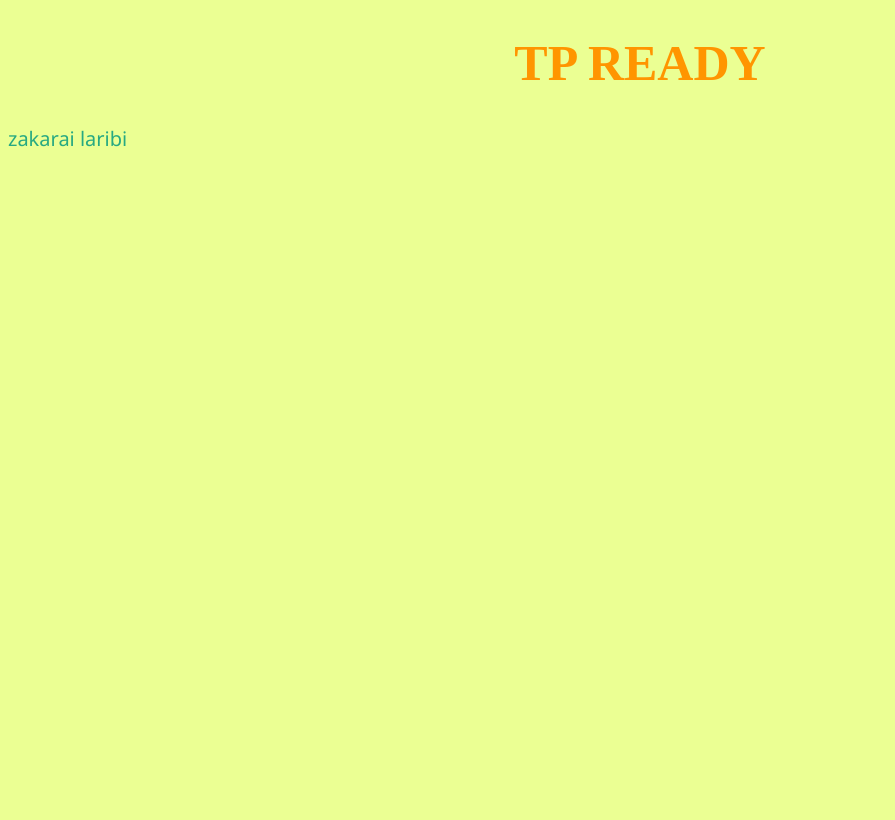
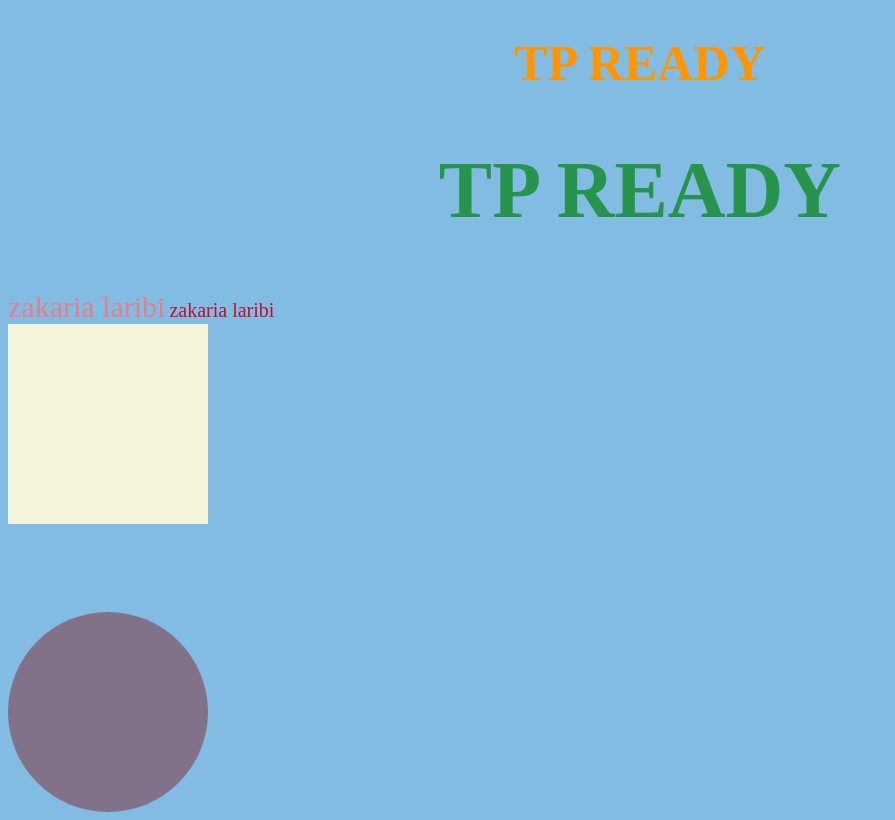
Before and after one commit to Zakaria-laribi/tpgestionel, a plain HTML site: page index.html in a window 1280 px wide. Shown: the whole page, without its empty margins (0-895 px from the left). Drawn offline with Linux system fonts and the light colour scheme.

Commit message:
principe sur div

```diff
--- a/index.css
+++ b/index.css
@@ -1,18 +1,48 @@
-h1{
+.premierh1 {
     font-size: 50px;
     text-align: center;
     color: rgb(255, 149, 0);
+
+}
+.deuxiemeh1 {
+    font-size: 80px;
+    text-align: center;
+    color: rgb(39, 148, 77);
+
 }
 
-
-span{
-    font-size: 20px;
-    color: rgb(39, 169, 130);
- font-family: 'Segoe UI', Tahoma, Geneva, Verdana, sans-serif;
+.span1 {
+    font-size: 30px;
+    color: rgb(234, 123, 136);
 
 }
+
+.span2 {
+    font-size: 20px;
+    color: rgb(192, 15, 36);
+
+
+}
+
+.div1 {
+width: 200px;
+height: 200px;
+background-color: beige;
+
+
+}
+.div2 {
+    width: 200px;
+    height: 200px;
+    background-color: rgba(129, 19, 19, 0.436);
+    border-radius: 50%;
+    margin-top: 7%;
+
+    }
+
+
 body{
 
-  background-color: rgb(235, 255, 147);
+  background-color: rgb(131, 188, 227);
 
 }
--- a/index.html
+++ b/index.html
@@ -9,9 +9,12 @@
 <body>
 
 
-    <h1> TP READY </h1>
-    <span> zakarai laribi</span>
+    <h1 class="premierh1"> TP READY </h1>
+    <h1 class="deuxiemeh1"> TP READY </h1>
+    <span class="span1">zakaria laribi</span>  <span class="span2">zakaria laribi</span>
 
+    <div class="div1"></div>
+    <div class="div2"></div>
 
 </body>
 </html>
```
